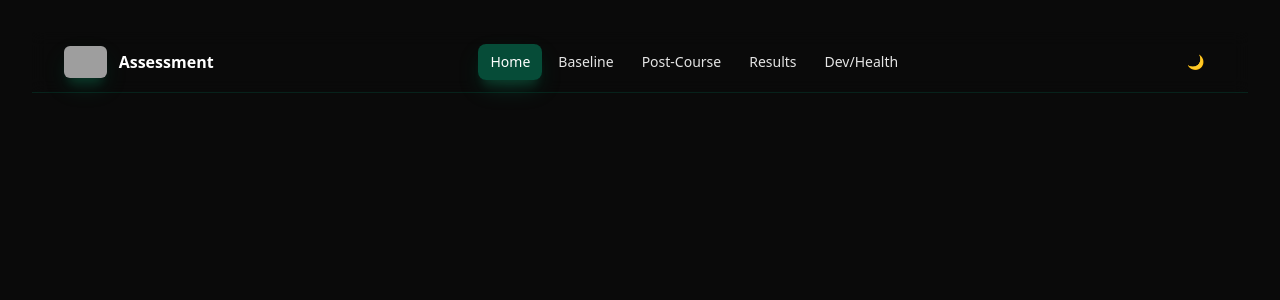
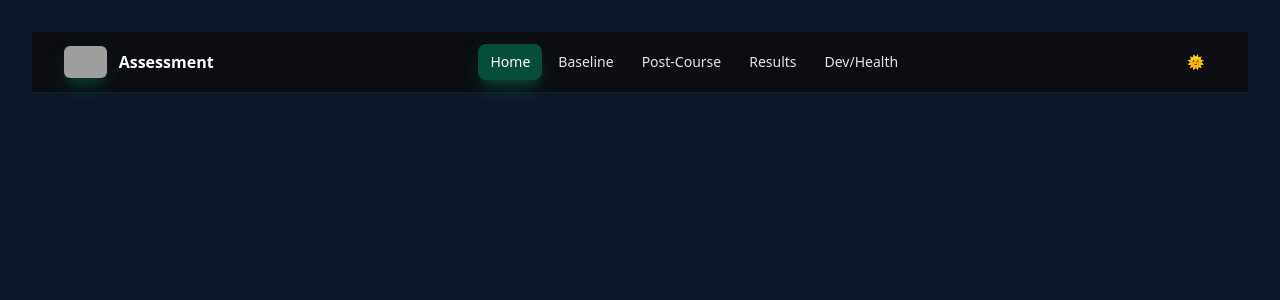
Before and after one commit to educoreai-lotus/Assessment, a React (Vite) app in the folder frontend/: page / in a window 1280 px wide. Shown: the top 300 px of the page. Built offline with nearby package versions, Linux system fonts and the light colour scheme; no server answers; grey boxes are pictures that could not be loaded.

Commit message:
feat(frontend): Tailwind-native dark/light toggle and reactive branding (07.6.2)

```diff
--- a/frontend/src/components/layout/Navbar.jsx
+++ b/frontend/src/components/layout/Navbar.jsx
@@ -6,44 +6,47 @@ const base =
 const active = 'bg-emeraldbrand-700/60 text-white shadow-soft';
 
 export default function Navbar() {
-  const [theme, setTheme] = useState(null); // 'day' | 'night' | null
+  const [theme, setTheme] = useState(null); // 'light' | 'dark' | null
 
   useEffect(() => {
-    // apply stored theme if present (non-destructive default)
+    // load saved theme or infer from html class
     const stored = localStorage.getItem('theme');
-    if (stored === 'day' || stored === 'night') {
-      applyTheme(stored);
-      setTheme(stored);
-    }
+    const initial = stored === 'dark' || stored === 'light'
+      ? stored
+      : (document.documentElement.classList.contains('dark') ? 'dark' : 'light');
+    applyTheme(initial);
+    setTheme(initial);
   }, []);
 
   function applyTheme(next) {
-    const b = document.body.classList;
-    b.remove('day-mode', 'night-mode');
-    if (next === 'day') b.add('day-mode');
-    if (next === 'night') b.add('night-mode');
+    const root = document.documentElement.classList;
+    if (next === 'dark') {
+      root.add('dark');
+    } else {
+      root.remove('dark');
+    }
   }
 
   function toggleTheme() {
-    const next = theme === 'night' ? 'day' : 'night';
+    const next = theme === 'dark' ? 'light' : 'dark';
     applyTheme(next);
     localStorage.setItem('theme', next);
     setTheme(next);
   }
 
   const logoSrc = useMemo(() => {
-    if (theme === 'day') return '/logo-day.jpeg';
-    if (theme === 'night') return '/logo-night.jpeg';
-    // default to night logo to match dark Tailwind base until user chooses
-    return '/logo-night.jpeg';
+    if (theme === 'light') return '/logo-day.jpeg';
+    if (theme === 'dark') return '/logo-night.jpeg';
+    // default follow current DOM
+    return document.documentElement.classList.contains('dark') ? '/logo-night.jpeg' : '/logo-day.jpeg';
   }, [theme]);
 
   return (
-    <header className="sticky top-0 z-40 backdrop-blur bg-neutral-950/70 border-b border-emeraldbrand-800/30">
+    <header className="sticky top-0 z-40 backdrop-blur bg-white/70 border-b border-neutral-200 dark:bg-neutral-950/70 dark:border-emeraldbrand-800/30">
       <div className="container-safe flex items-center justify-between py-3">
         <div className="flex items-center gap-3">
           <img src={logoSrc} alt="EduCore logo" className="h-8 w-auto rounded-md shadow-soft" />
-          <span className="font-semibold text-white">Assessment</span>
+          <span className="font-semibold text-gray-900 dark:text-white">Assessment</span>
         </div>
         <nav className="flex items-center gap-1">
           <NavLink to="/" className={({ isActive }) => `${base} ${isActive ? active : ''}`}>Home</NavLink>
@@ -58,9 +61,9 @@ export default function Navbar() {
             aria-label="Toggle theme"
             className="px-3 py-2 rounded-lg text-sm font-medium text-neutral-200 hover:text-white hover:bg-emeraldbrand-700/40 transition-colors"
             onClick={toggleTheme}
-            title={theme === 'night' ? 'Switch to Day Mode' : 'Switch to Night Mode'}
+            title={theme === 'dark' ? 'Switch to Light Mode' : 'Switch to Dark Mode'}
           >
-            {theme === 'night' ? '🌞' : '🌙'}
+            {theme === 'dark' ? '🌞' : '🌙'}
           </button>
         </div>
       </div>
--- a/frontend/src/index.css
+++ b/frontend/src/index.css
@@ -4,17 +4,14 @@
 
 /* Dark Emerald AI base */
 html { -webkit-text-size-adjust: 100%; }
-body {
-  @apply bg-neutral-950 text-neutral-100 antialiased;
-}
+body { @apply antialiased bg-white text-gray-800; }
+.dark body { @apply bg-slate-900 text-emerald-300; }
 
 .gradient-text {
   @apply bg-gradient-primary bg-clip-text text-transparent;
 }
 
-.card {
-  @apply rounded-2xl bg-neutral-900/60 backdrop-blur border border-emeraldbrand-800/30 shadow-soft hover:shadow-glow transition-all;
-}
+.card { @apply rounded-2xl bg-white border border-neutral-200 shadow-soft hover:shadow-glow transition-all dark:bg-neutral-900/60 dark:border-emeraldbrand-800/30 backdrop-blur; }
 
 .btn-emerald {
   @apply inline-flex items-center justify-center px-4 py-2 rounded-xl font-medium bg-emeraldbrand-600 hover:bg-emeraldbrand-500 text-white shadow-soft transition-transform hover:-translate-y-0.5;
```
